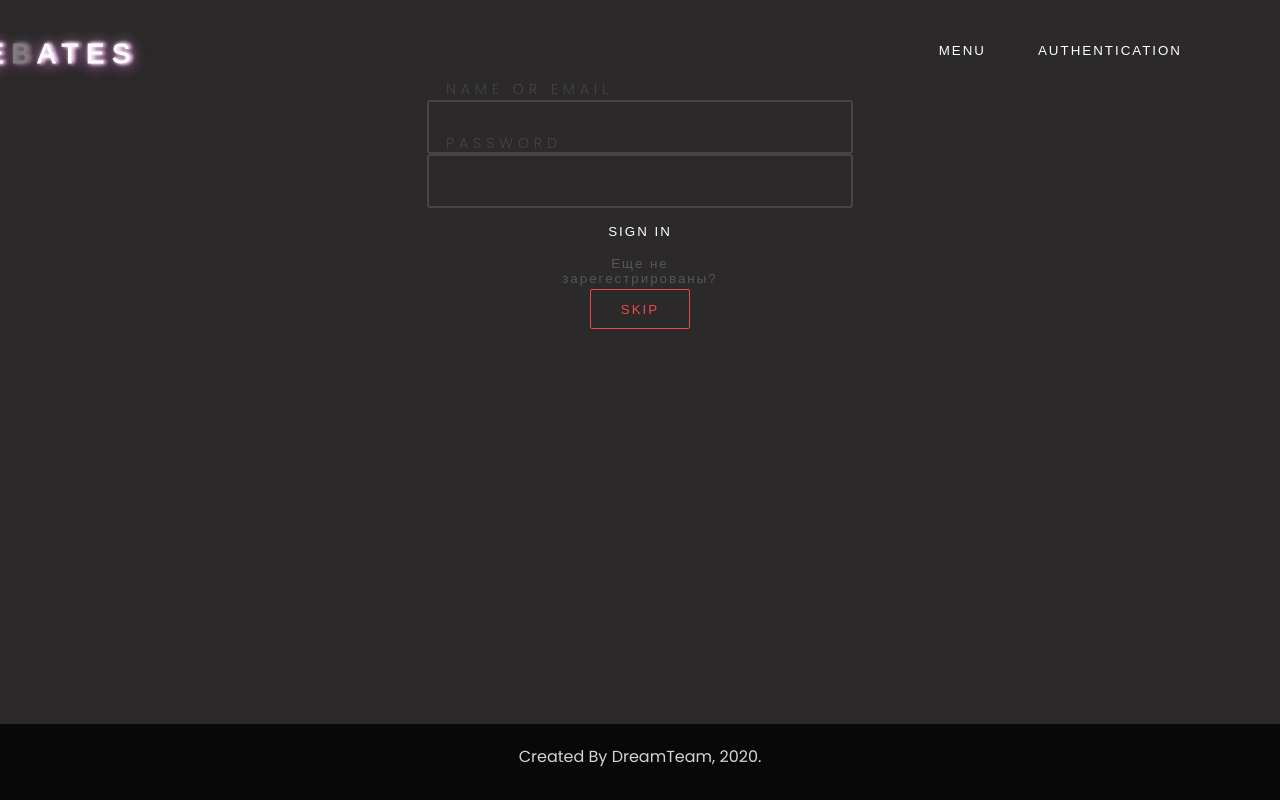
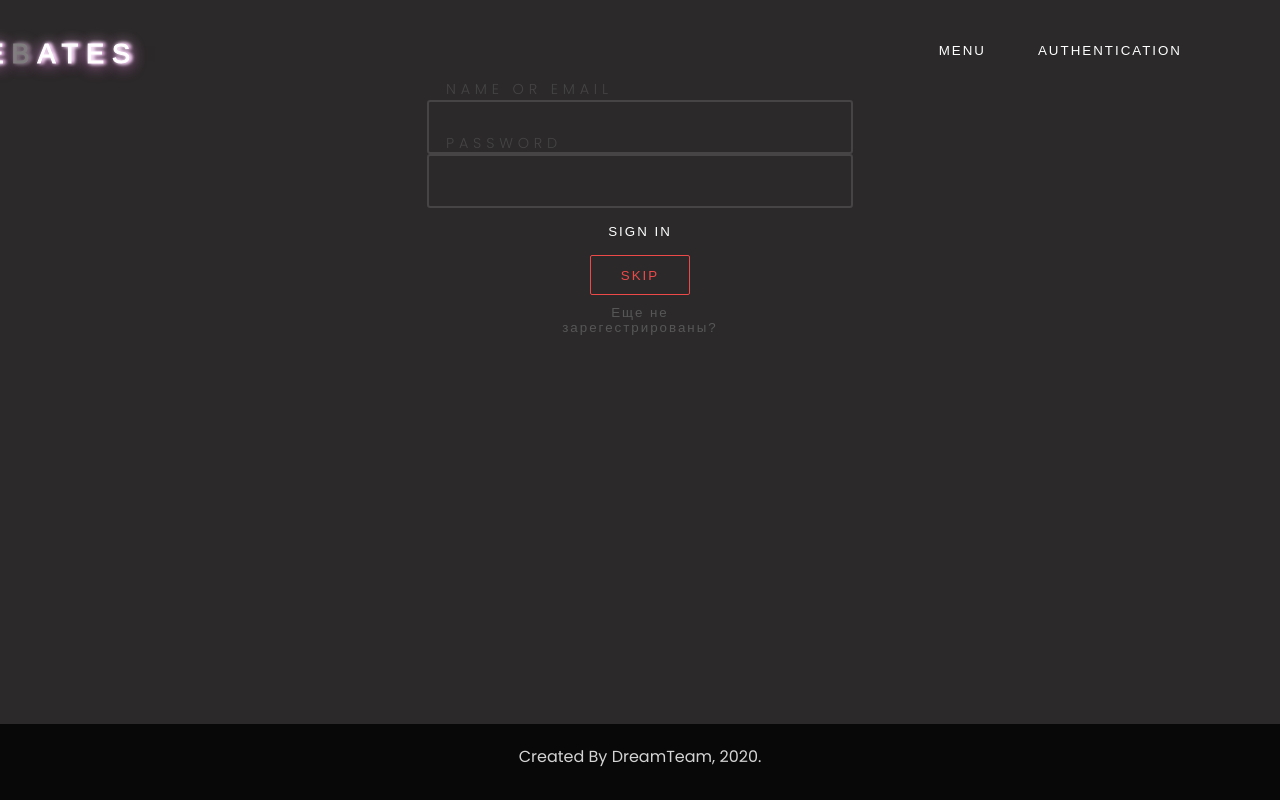
Before and after one commit to GarikProg/Debate, a React (Create React App) app in the folder front-end/: page /Auth in a window 1280 px wide. Built offline with nearby package versions, Linux system fonts and the light colour scheme; no server answers.

Commit message:
upd auth

```diff
--- a/front-end/src/components/Auth/Auth.js
+++ b/front-end/src/components/Auth/Auth.js
@@ -12,8 +12,8 @@ function Auth() {
     <>
     <div className="authContainer">
     <div className="containerInner">{regState ? <Login /> : <Registration />}</div>
+    <Link className="skipLink" to="/Home"><button className="authBtn2">Skip</button></Link>
     <button className="authBtn" onClick={() => setRegState(!regState)}>{regState ? 'Еще не зарегестрированы?': 'Уже зарегестрированы? Войти!'}</button>
-    <Link className="skipLink" to="/Home"><button className="authBtn2">Skip</button></Link>
     {/* <Link className="mainLinkStyle" to="/Home"> Skip2 </Link> */}
     </div>
     </>
--- a/front-end/src/components/Auth/auth.scss
+++ b/front-end/src/components/Auth/auth.scss
@@ -4,6 +4,7 @@
   align-items: center;
   justify-content: center;
   .authBtn {
+  margin-top: 2%;
   outline: none;
   width: 200px;
   background-color: Transparent;
@@ -24,7 +25,6 @@
 
   .authBtn2 {
   position: relative;
-  margin-top: 2%;
   text-align: center;
   background-color: transparent;
   background-repeat: no-repeat;
```
